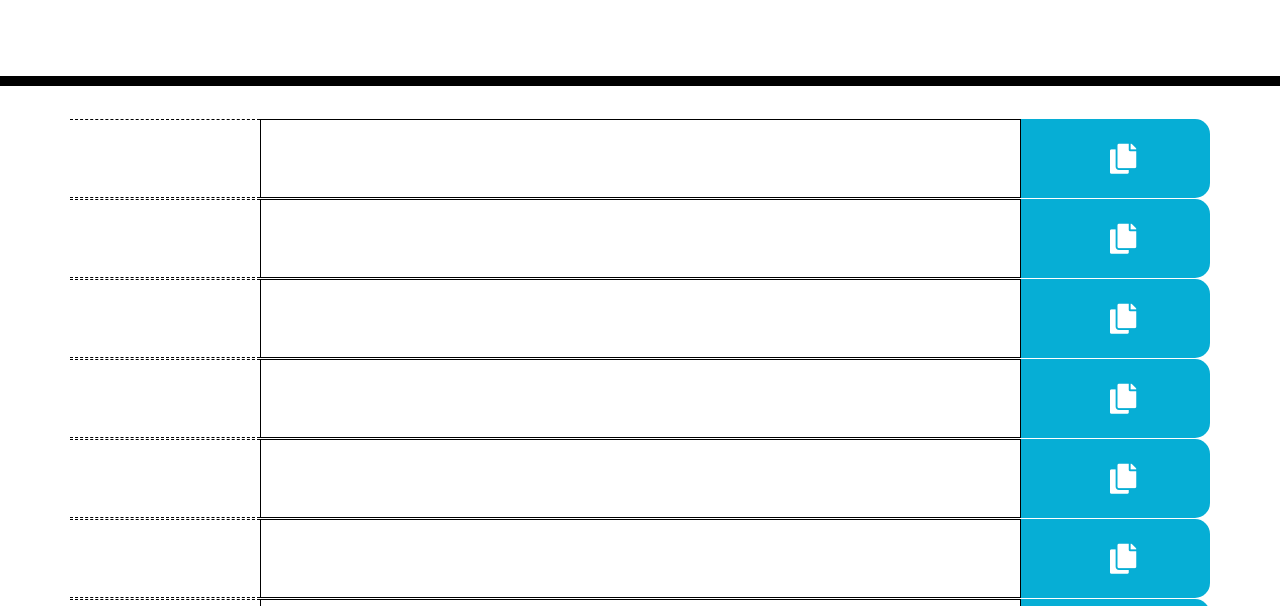
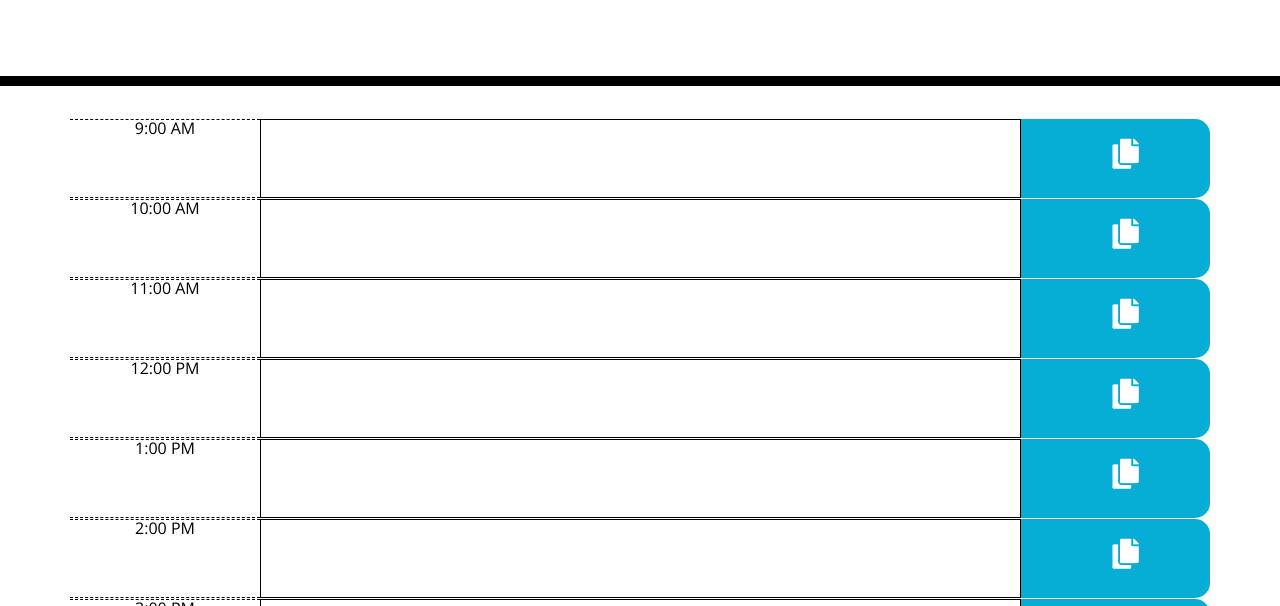
Before and after one commit to iwidener/Work-Day-Scheduler, a plain HTML site: page index.html in a window 1280 px wide. Shown: the part 182-788 px from the top of the page. Drawn offline with nearby package versions, Linux system fonts and the light colour scheme.

Commit message:
Hour column working

```diff
--- a/index.html
+++ b/index.html
@@ -13,9 +13,6 @@
 
     <title>Work Day Scheduler</title>
 
-    <script src="https://code.jquery.com/jquery-3.4.1.min.js"></script>
-    <script src="https://cdnjs.cloudflare.com/ajax/libs/moment.js/2.24.0/moment.min.js"></script>
-    <script src="moment.js"></script>
 
 </head>
 
@@ -29,43 +26,15 @@
     <div class="container">
 
         <!-- Timeblocks go here -->
-        <div class="time-block">
-            <div class="row">
-                <div class="col-2 hour"></div>
-                <textarea class="col-8 description"></textarea>
-
-
-                <div class="col-2 saveBtn"><i class="fas">&#xf0c5;</i></div>
-            </div>
-        </div>
+        <div class="time-block"></div>
     </div>
 
 
-    <script>
 
-        $(document).ready(function () {
-
-            console.log("ready");
-
-            var blockDiv = $(".time-block");
-
-
-            for (var i = 0; i < 3; i++) {
-
-                var newRow = $(".row");
-
-                $(".row").clone().appendTo(".time-block");
-
-            }
-        });
-
-        //Code for current day//
-
-        var m = moment();
-        console.log(m.format("dddd, MMM Mo YYYY"));
-
-
-    </script>
+    <script src="https://code.jquery.com/jquery-3.4.1.min.js"></script>
+    <script src="https://cdnjs.cloudflare.com/ajax/libs/moment.js/2.24.0/moment.min.js"></script>
+    <script src="moment.js"></script>
+    <script src="script.js"></script>
 
 
 </body>
--- a/moment.js
+++ b/moment.js
@@ -1,4 +1,5 @@
-//Code for current day//
+//Current date//
 
 var m = moment();
-console.log(m.format("dddd, MMM Mo YYYY"));
+var curDay = m.format("dddd, MMMM Do YYYY");
+console.log(m.format("dddd, MMMM Do YYYY"));
--- /dev/null
+++ b/script.js
@@ -0,0 +1,48 @@
+$(document).ready(function () {
+
+    console.log("ready");
+
+    var blockDiv = $(".time-block");
+
+    var hour = 9;
+    var dateTime = "AM";
+
+    for (var i = 0; i < 9; i++) {
+
+
+        var newRow = $("<div>");
+        newRow.attr("class", "row");
+
+        var hourColumn = $("<div>");
+        hourColumn.attr("class", "col-2 hour");
+        hourColumn.text(hour + ":00 " + dateTime)
+
+        var descriptionColumn = $("<textarea>");
+        descriptionColumn.attr("class", "col-8 description");
+
+        var saveBtn = $("<div>");
+        saveBtn.attr("class", "col-2 saveBtn");
+
+        var iconBtn = $("<i>");
+        iconBtn.attr("class", "fas");
+        iconBtn.html("<i class='fas'>&#xf0c5;</i>");
+
+
+        newRow.append(hourColumn, descriptionColumn, saveBtn);
+        saveBtn.append(iconBtn);
+        blockDiv.append(newRow);
+        hour++;
+
+        if (hour === 12) {
+            dateTime = "PM"
+        }
+
+        else if (hour === 13) {
+            hour = 1
+        }
+
+    }
+
+
+
+});
--- a/style.css
+++ b/style.css
@@ -73,8 +73,8 @@ body {
 
   .fas {
       font-size: 30px;
-      padding-top: 25px;
-      padding-left: 15px;
+      padding-top: 10px;
+      padding-left: 10px;
   }
 
   .saveBtn i:hover {
```
